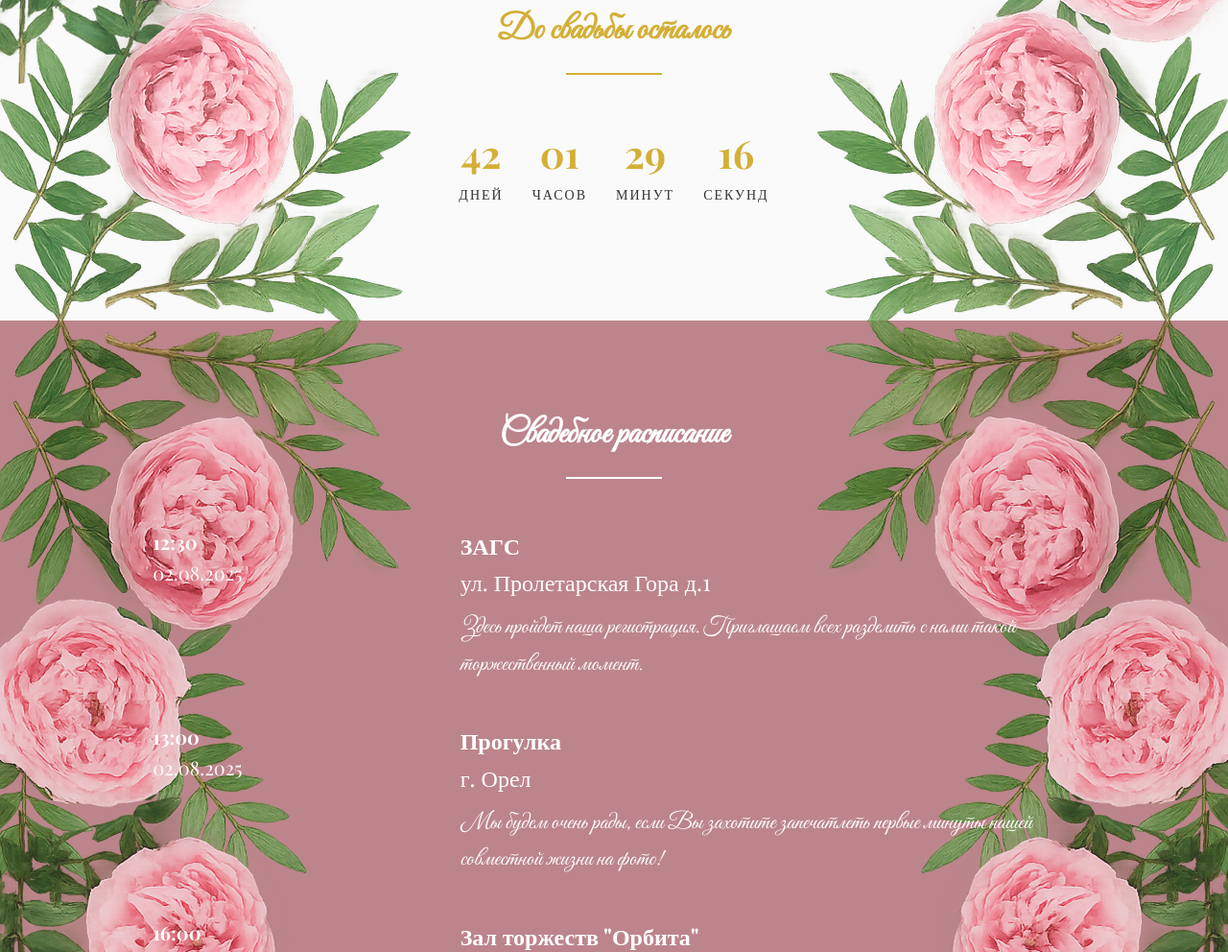
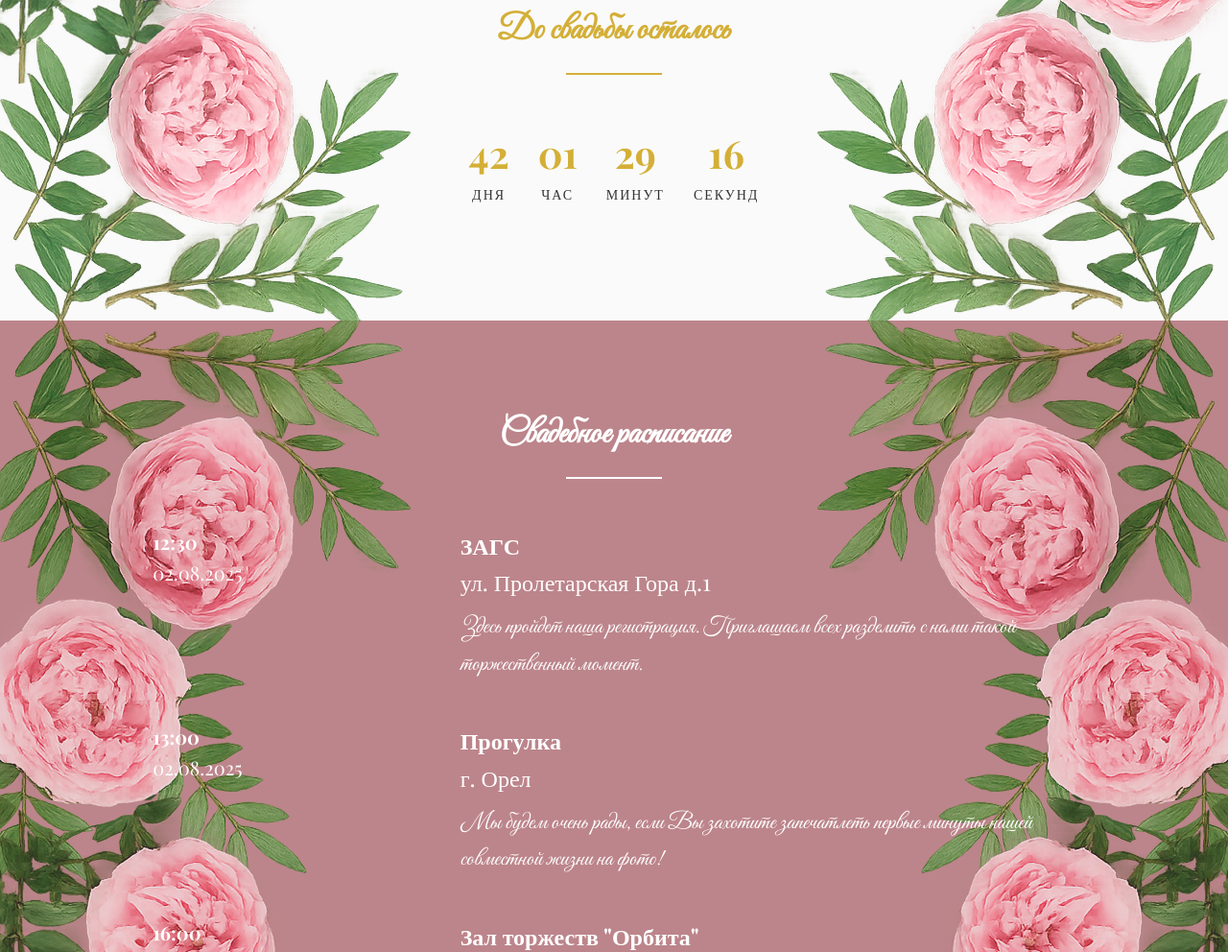
Before and after one commit to vok32/Wedding-of-Mikhail-and-Margarita, a plain HTML site: page index.html in a window 1280 px wide. Shown: the part 2674-3666 px from the top of the page at 96% size. Drawn offline with nearby package versions, Linux system fonts and the light colour scheme.

Commit message:
Исправил склоенния слов во времени

```diff
--- a/index.html
+++ b/index.html
@@ -994,7 +994,17 @@
     </div>
   </footer>
   <script>
-    // Countdown timer
+    function getDeclensionRu(value, wordForms) {
+      const cases = [2, 0, 1, 1, 1, 2];
+      const mod100 = value % 100;
+      const mod10 = value % 10;
+
+      if (mod100 >= 11 && mod100 <= 14) return wordForms[2];
+      if (mod10 === 1) return wordForms[0];
+      if (mod10 >= 2 && mod10 <= 4) return wordForms[1];
+      return wordForms[2];
+    }
+
     function updateCountdown() {
       const weddingDate = new Date('August 2, 2025 12:15:00').getTime();
       const now = new Date().getTime();
@@ -1009,6 +1019,11 @@
       document.getElementById('hours').innerHTML = hours.toString().padStart(2, '0');
       document.getElementById('minutes').innerHTML = minutes.toString().padStart(2, '0');
       document.getElementById('seconds').innerHTML = seconds.toString().padStart(2, '0');
+
+      document.querySelector('#days').nextElementSibling.innerText = getDeclensionRu(days, ['день', 'дня', 'дней']);
+      document.querySelector('#hours').nextElementSibling.innerText = getDeclensionRu(hours, ['час', 'часа', 'часов']);
+      document.querySelector('#minutes').nextElementSibling.innerText = getDeclensionRu(minutes, ['минута', 'минуты', 'минут']);
+      document.querySelector('#seconds').nextElementSibling.innerText = getDeclensionRu(seconds, ['секунда', 'секунды', 'секунд']);
     }
 
     setInterval(updateCountdown, 1000);
```
